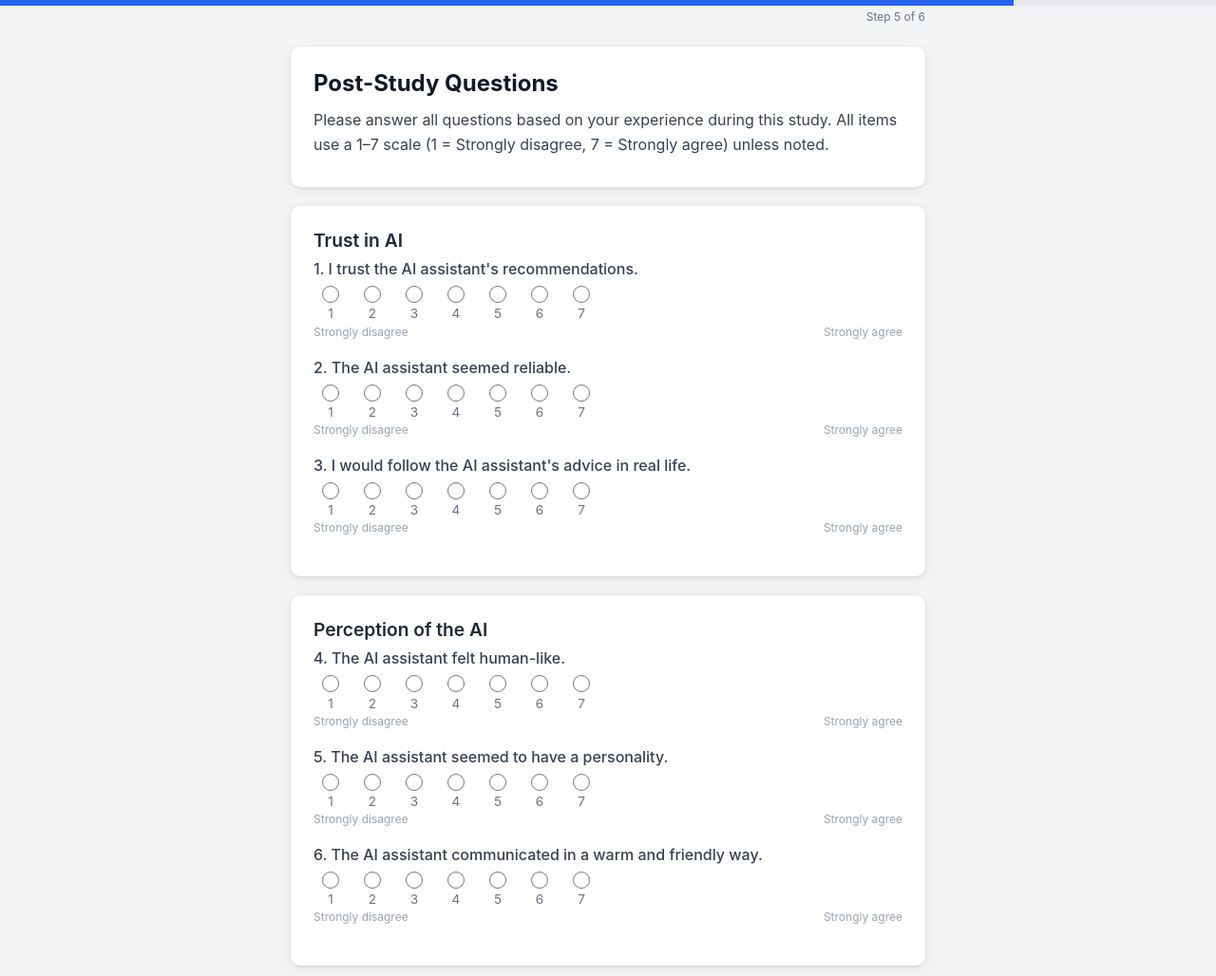
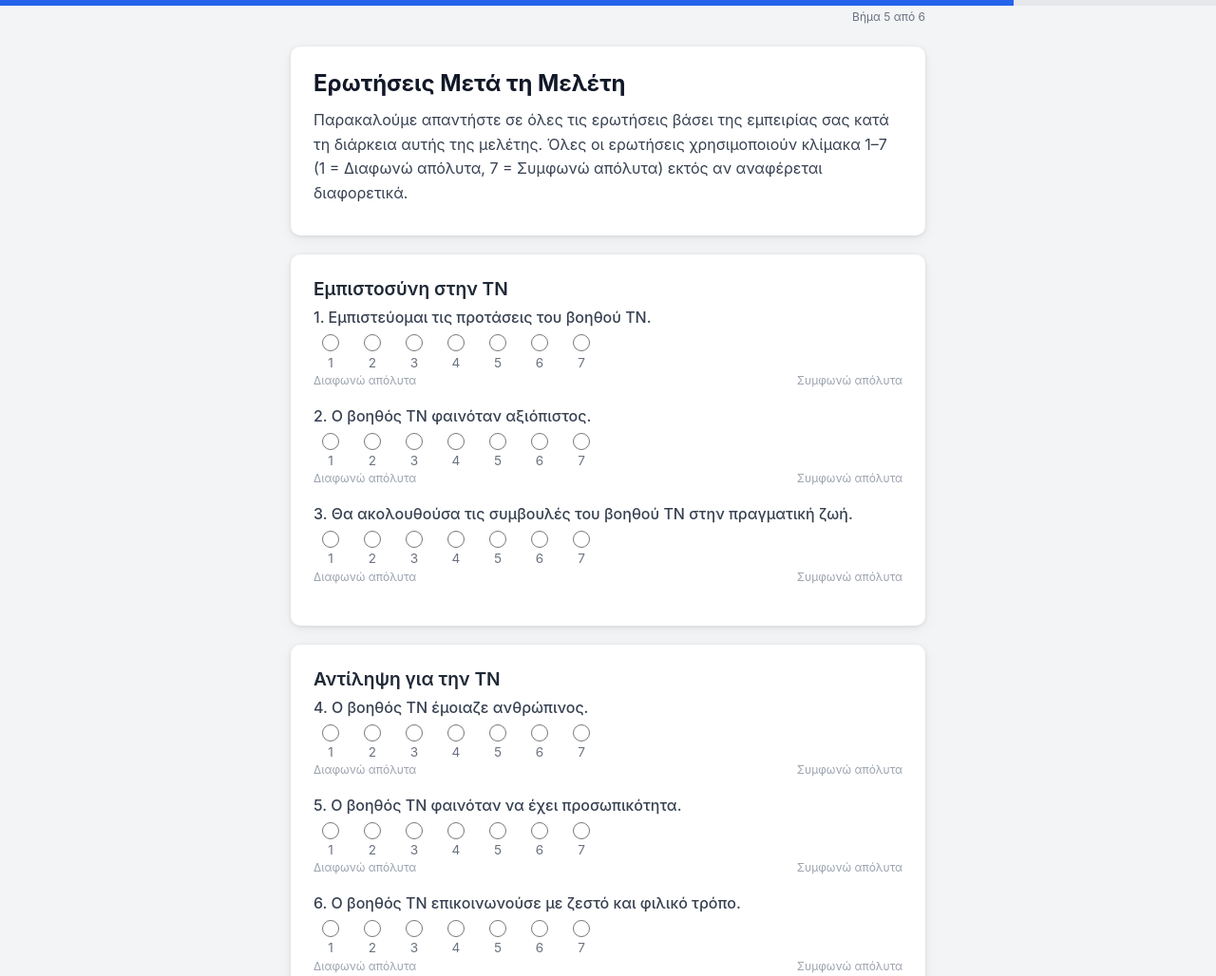
Before and after one commit to zpatergiannaki-ship-it/ai-finance-experiment, a website: page pages/postsurvey.html in a window 1280 px wide. Shown: the top 1028 px of the page at 95% size. Drawn offline with nearby package versions, Linux system fonts and the light colour scheme.

Commit message:
Updated pages/postsurvey.html with new content

```diff
--- a/pages/postsurvey.html
+++ b/pages/postsurvey.html
@@ -1,154 +1,115 @@
 <!DOCTYPE html>
-<html lang="en">
+<html lang="el">
 <head>
   <meta charset="UTF-8" />
   <meta name="viewport" content="width=device-width, initial-scale=1.0" />
-  <title>Post-Survey — AI Financial Assistant Study</title>
+  <title>Ερωτηματολόγιο Μετά τη Μελέτη — Μελέτη Χρηματοοικονομικού Βοηθού ΤΝ</title>
   <link rel="stylesheet" href="../assets/style.css" />
 </head>
 <body>
   <div class="progress-bar-wrapper">
     <div class="progress-bar" style="width: calc(5/6 * 100%);"></div>
   </div>
-  <div class="progress-label">Step 5 of 6</div>
+  <div class="progress-label">Βήμα 5 από 6</div>
 
   <div class="container">
     <div class="card">
-      <h1>Post-Study Questions</h1>
-      <p>Please answer all questions based on your experience during this study. All items use a 1–7 scale (1 = Strongly disagree, 7 = Strongly agree) unless noted.</p>
+      <h1>Ερωτήσεις Μετά τη Μελέτη</h1>
+      <p>Παρακαλούμε απαντήστε σε όλες τις ερωτήσεις βάσει της εμπειρίας σας κατά τη διάρκεια αυτής της μελέτης. Όλες οι ερωτήσεις χρησιμοποιούν κλίμακα 1–7 (1 = Διαφωνώ απόλυτα, 7 = Συμφωνώ απόλυτα) εκτός αν αναφέρεται διαφορετικά.</p>
     </div>
 
     <form id="postsurvey-form" novalidate>
 
-      <!-- Trust in AI -->
       <div class="card">
-        <h2>Trust in AI</h2>
+        <h2>Εμπιστοσύνη στην ΤΝ</h2>
         <div id="likert-items-trust"></div>
       </div>
 
-      <!-- Anthropomorphism -->
       <div class="card">
-        <h2>Perception of the AI</h2>
+        <h2>Αντίληψη για την ΤΝ</h2>
         <div id="likert-items-anthro"></div>
       </div>
 
-      <!-- Delegation -->
       <div class="card">
-        <h2>Delegation &amp; Autonomy</h2>
+        <h2>Ανάθεση &amp; Αυτονομία</h2>
         <div id="likert-items-deleg"></div>
       </div>
 
-      <!-- Self-regulation -->
       <div class="card">
-        <h2>Self-Regulation</h2>
+        <h2>Αυτορρύθμιση</h2>
         <div id="likert-items-selfreg"></div>
       </div>
 
-      <!-- Overall experience -->
       <div class="card">
-        <h2>Overall Experience</h2>
+        <h2>Συνολική Εμπειρία</h2>
         <div id="likert-items-overall"></div>
       </div>
 
-      <button type="submit" id="submit-btn" class="btn btn-primary btn-full" disabled>Submit</button>
+      <button type="submit" id="submit-btn" class="btn btn-primary btn-full" disabled>Υποβολή</button>
     </form>
   </div>
 
-  <!-- Supabase CDN -->
   <script src="https://cdn.jsdelivr.net/npm/@supabase/supabase-js@2/dist/umd/supabase.min.js"></script>
   <script src="../assets/app.js" defer></script>
   <script src="../assets/supabase-client.js" defer></script>
   <script defer>
     const QUESTIONS = [
-      { name: 'trust_ai_1',      group: 'trust',   text: '1. I trust the AI assistant\'s recommendations.' },
-      { name: 'trust_ai_2',      group: 'trust',   text: '2. The AI assistant seemed reliable.' },
-      { name: 'trust_ai_3',      group: 'trust',   text: '3. I would follow the AI assistant\'s advice in real life.' },
-      { name: 'anthro_1',        group: 'anthro',  text: '4. The AI assistant felt human-like.' },
-      { name: 'anthro_2',        group: 'anthro',  text: '5. The AI assistant seemed to have a personality.' },
-      { name: 'anthro_3',        group: 'anthro',  text: '6. The AI assistant communicated in a warm and friendly way.' },
-      { name: 'deleg_1',         group: 'deleg',   text: '7. I preferred to let the AI make decisions for me.' },
-      { name: 'deleg_2',         group: 'deleg',   text: '8. I felt comfortable delegating choices to the AI.' },
-      { name: 'selfreg_1',       group: 'selfreg', text: '9. I carefully evaluated the AI\'s recommendations before accepting them.' },
-      { name: 'selfreg_2',       group: 'selfreg', text: '10. I made my decisions independently of the AI.' },
-      { name: 'overall_1',       group: 'overall', text: '11. The AI assistant was helpful.' },
-      { name: 'overall_2',       group: 'overall', text: '12. I would use an AI financial assistant in the future.' },
+      { name: 'trust_ai_1',  group: 'trust',   text: '1. Εμπιστεύομαι τις προτάσεις του βοηθού ΤΝ.' },
+      { name: 'trust_ai_2',  group: 'trust',   text: '2. Ο βοηθός ΤΝ φαινόταν αξιόπιστος.' },
+      { name: 'trust_ai_3',  group: 'trust',   text: '3. Θα ακολουθούσα τις συμβουλές του βοηθού ΤΝ στην πραγματική ζωή.' },
+      { name: 'anthro_1',    group: 'anthro',  text: '4. Ο βοηθός ΤΝ έμοιαζε ανθρώπινος.' },
+      { name: 'anthro_2',    group: 'anthro',  text: '5. Ο βοηθός ΤΝ φαινόταν να έχει προσωπικότητα.' },
+      { name: 'anthro_3',    group: 'anthro',  text: '6. Ο βοηθός ΤΝ επικοινωνούσε με ζεστό και φιλικό τρόπο.' },
+      { name: 'deleg_1',     group: 'deleg',   text: '7. Θα ήμουν άνετα να αναθέσω χρηματοοικονομικές αποφάσεις στον βοηθό ΤΝ.' },
+      { name: 'deleg_2',     group: 'deleg',   text: '8. Ακολούθησα τις προτάσεις του βοηθού ΤΝ χωρίς να τις αμφισβητήσω.' },
+      { name: 'deleg_3',     group: 'deleg',   text: '9. Ένιωσα αυτοπεποίθηση στη λήψη αποφάσεων ανεξάρτητα από τον βοηθό ΤΝ.' },
+      { name: 'selfreg_1',   group: 'selfreg', text: '10. Αξιολόγησα κριτικά τις προτάσεις του βοηθού ΤΝ πριν τις αποδεχτώ.' },
+      { name: 'selfreg_2',   group: 'selfreg', text: '11. Παρέμεινα προσεκτικός/ή στις δικές μου κρίσεις κατά τη διάρκεια της μελέτης.' },
+      { name: 'overall_1',   group: 'overall', text: '12. Συνολικά, η εμπειρία με τον βοηθό ΤΝ ήταν θετική.' },
     ];
 
-    const GROUP_CONTAINERS = {
-      trust:   'likert-items-trust',
-      anthro:  'likert-items-anthro',
-      deleg:   'likert-items-deleg',
-      selfreg: 'likert-items-selfreg',
-      overall: 'likert-items-overall',
-    };
+    const ANCHORS = { low: 'Διαφωνώ απόλυτα', high: 'Συμφωνώ απόλυτα' };
 
-    function buildLikert(q) {
-      const div = document.createElement('div');
-      div.className = 'likert-group';
-      div.id = 'group-' + q.name;
-
-      const lbl = document.createElement('span');
-      lbl.className = 'likert-label';
-      lbl.textContent = q.text;
-      div.appendChild(lbl);
-
-      const opts = document.createElement('div');
-      opts.className = 'likert-options';
-      for (let v = 1; v <= 7; v++) {
-        const label = document.createElement('label');
-        const input = document.createElement('input');
-        input.type = 'radio';
-        input.name = q.name;
-        input.value = String(v);
-        const span = document.createElement('span');
-        span.textContent = String(v);
-        label.appendChild(input);
-        label.appendChild(span);
-        opts.appendChild(label);
-      }
-      div.appendChild(opts);
-
-      const ends = document.createElement('div');
-      ends.className = 'likert-end-labels';
-      ends.innerHTML = '<span>Strongly disagree</span><span>Strongly agree</span>';
-      div.appendChild(ends);
-
-      return div;
+    function renderLikert(containerId, questions) {
+      const container = document.getElementById(containerId);
+      questions.forEach(function (q) {
+        const div = document.createElement('div');
+        div.className = 'likert-group';
+        div.id = 'group-' + q.name;
+        let optionsHtml = '';
+        for (let i = 1; i <= 7; i++) {
+          optionsHtml += '<label><input type="radio" name="' + q.name + '" value="' + i + '" /><span>' + i + '</span></label>';
+        }
+        div.innerHTML = '<span class="likert-label">' + q.text + '</span><div class="likert-options">' + optionsHtml + '</div><div class="likert-end-labels"><span>' + ANCHORS.low + '</span><span>' + ANCHORS.high + '</span></div>';
+        container.appendChild(div);
+      });
     }
 
     window.addEventListener('DOMContentLoaded', function () {
+      ['trust', 'anthro', 'deleg', 'selfreg', 'overall'].forEach(function (g) {
+        renderLikert('likert-items-' + g, QUESTIONS.filter(function (q) { return q.group === g; }));
+      });
+
       const form = document.getElementById('postsurvey-form');
       const submitBtn = document.getElementById('submit-btn');
 
-      // Build Likert items
-      QUESTIONS.forEach(function (q) {
-        const container = document.getElementById(GROUP_CONTAINERS[q.group]);
-        if (container) container.appendChild(buildLikert(q));
-      });
-
-      function allAnswered() {
+      function isComplete() {
         return QUESTIONS.every(function (q) {
           return form.querySelector('input[name="' + q.name + '"]:checked');
         });
       }
 
-      form.addEventListener('change', function () {
-        submitBtn.disabled = !allAnswered();
-      });
+      form.addEventListener('change', function () { submitBtn.disabled = !isComplete(); });
 
       form.addEventListener('submit', async function (e) {
         e.preventDefault();
-        if (!allAnswered()) return;
-
+        if (!isComplete()) return;
         submitBtn.disabled = true;
-        submitBtn.textContent = 'Saving…';
-
+        submitBtn.textContent = 'Αποθήκευση…';
         const responses = {};
         QUESTIONS.forEach(function (q) {
-          const checked = form.querySelector('input[name="' + q.name + '"]:checked');
-          if (checked) responses[q.name] = parseInt(checked.value);
+          responses[q.name] = parseInt(form.querySelector('input[name="' + q.name + '"]:checked').value);
         });
-
         const pid = window.AppUtils.getParticipantId();
         await window.SupabaseUtils.insertPostsurvey(pid, responses);
         window.AppUtils.goTo('complete');
```
